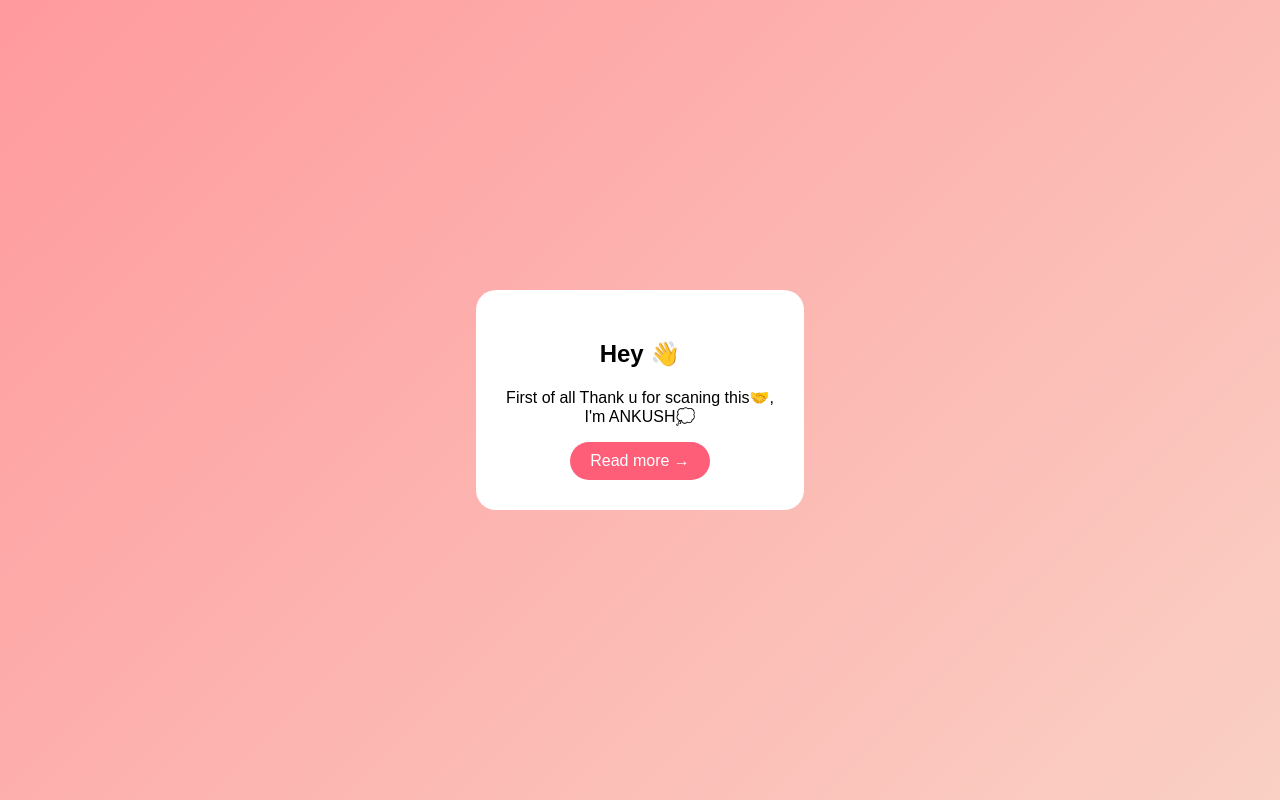
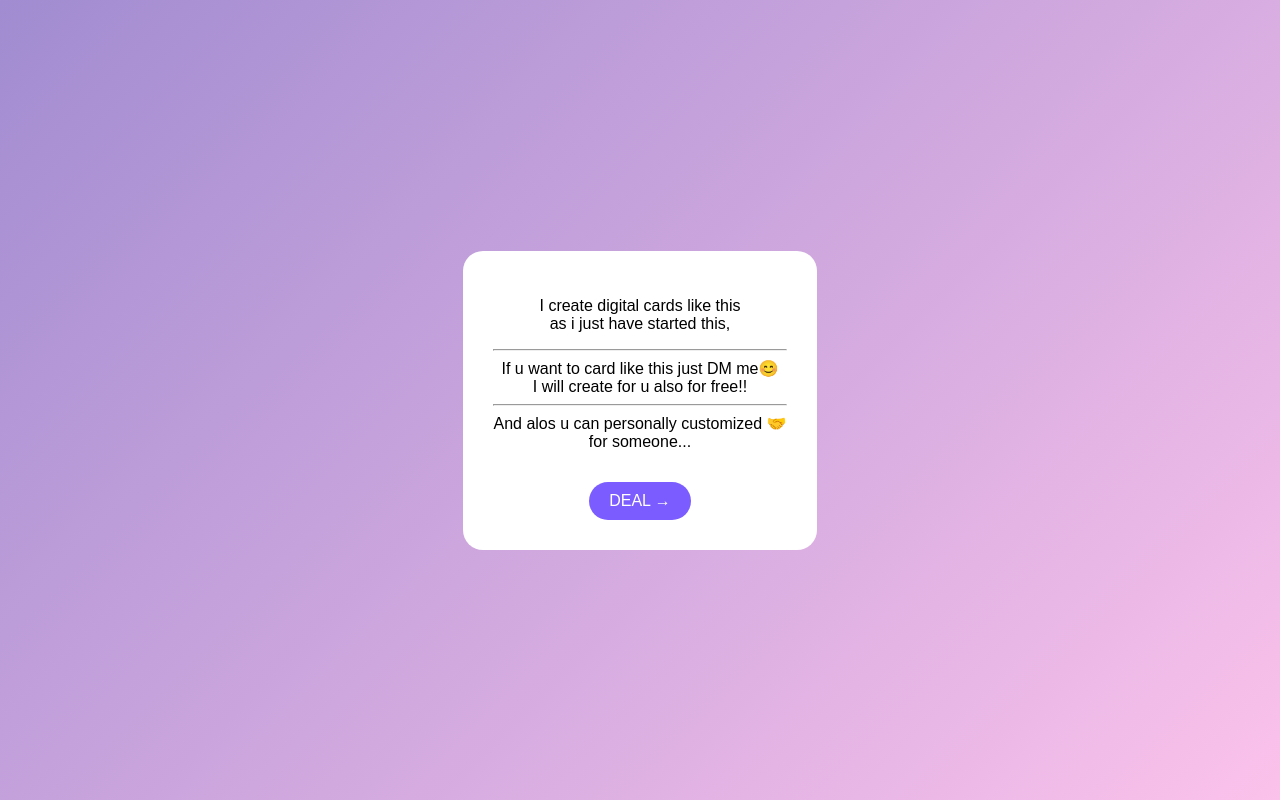
Before and after one commit to ankushkushwaha6250-web/wish_by_scan, a plain HTML site: page page1.html in a window 1280 px wide. Drawn offline with Linux system fonts and the light colour scheme.

Commit message:
Update page1.html

```diff
--- a/page1.html
+++ b/page1.html
@@ -1,7 +1,7 @@
 <!DOCTYPE html>
 <html>
 <head>
-<title>Hey You 💛</title>
+<title>Just Feel 💫</title>
 <meta name="viewport" content="width=device-width, initial-scale=1.0">
 <style>
 body{
@@ -10,7 +10,7 @@ body{
   display:flex;
   justify-content:center;
   align-items:center;
-  background:linear-gradient(135deg,#ff9a9e,#fad0c4);
+  background:linear-gradient(135deg,#a18cd1,#fbc2eb);
   font-family:Arial;
 }
 .box{
@@ -18,13 +18,14 @@ body{
   padding:30px;
   border-radius:20px;
   text-align:center;
-  max-width:300px;
+  max-width:320px;
 }
 button{
+  margin-top:15px;
   padding:10px 20px;
   border:none;
   border-radius:20px;
-  background:#ff5e78;
+  background:#7b5cff;
   color:white;
   font-size:16px;
   cursor:pointer;
@@ -34,11 +35,18 @@ button{
 
 <body>
 <div class="box">
-  <h2>Hey 👋</h2>
-  <p>First of all Thank u for scaning this🤝,<br>
-   I'm ANKUSH💭</p>
-  <button onclick="location.href='page2.html'">
-    Read more →
+  <p>
+    I create digital cards like this <br>
+    as i just have started this, <br>
+    <hr>
+    If u want to card like this just DM me😊 <br>
+    I will create for u also for free!!
+    <hr>
+    And alos u can personally customized 🤝<br>
+     for someone...
+  </p>
+  <button onclick="location.href='page3.html'">
+    DEAL →
   </button>
 </div>
 </body>
```
